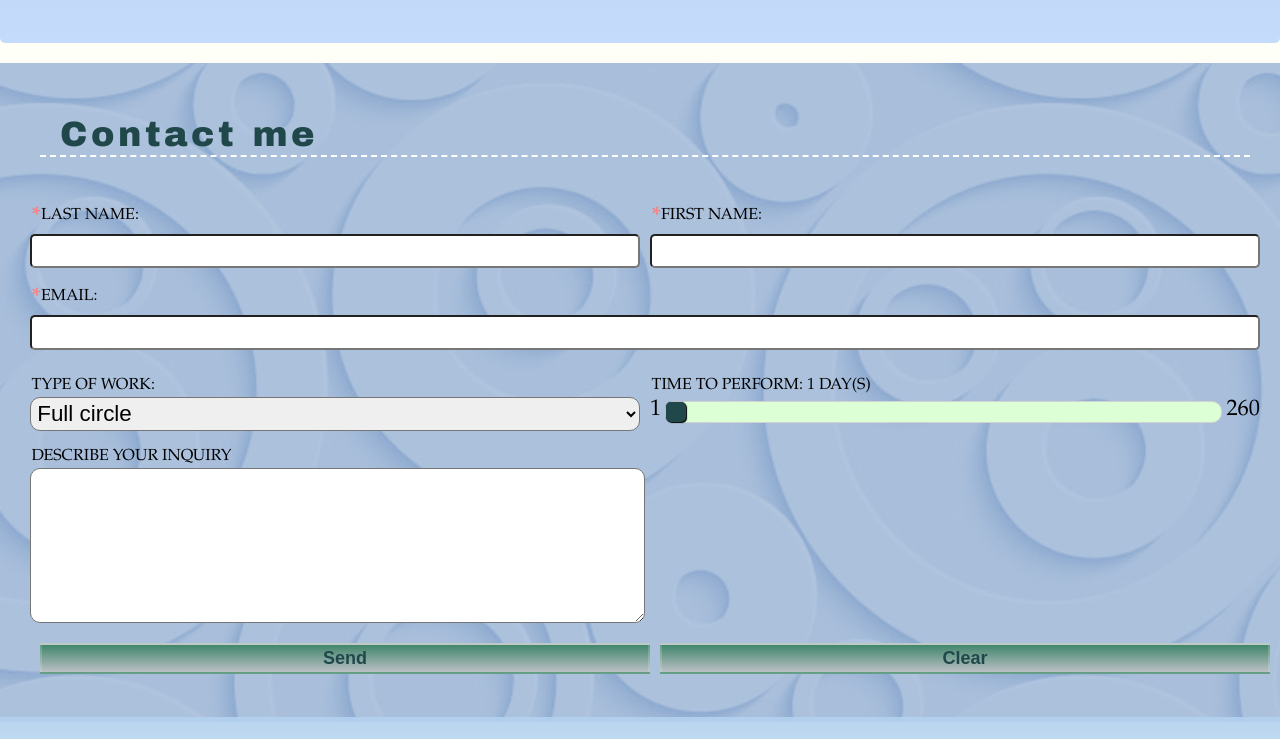
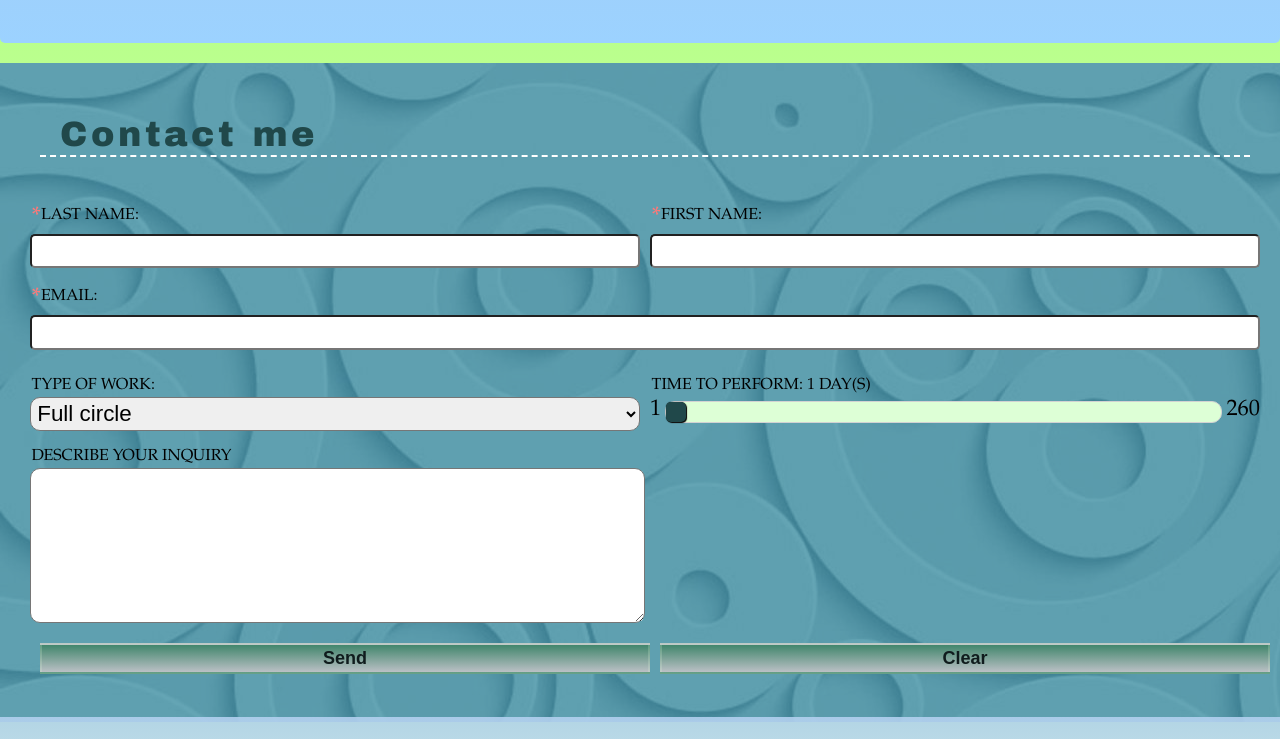
Before and after one commit to NastiaKyrakina/Angular-7, a plain HTML site: page index.html in a window 1280 px wide. Shown: the part 1448-2187 px from the top of the page. Drawn offline with Linux system fonts and the light colour scheme; a web font is replaced by a local one.

Commit message:
Change color styles

```diff
--- a/style/styles.css
+++ b/style/styles.css
@@ -7,7 +7,7 @@ html{
 }
 
 body{
-    background-image: repeating-linear-gradient(to bottom, rgba(255, 227, 170, 0.84), rgba(255, 255, 224, 0.84), rgba(254, 255, 253, 0.78));
+    background-image: repeating-linear-gradient(to bottom, #BFFF96, #AAFF72, #BFFF96);
     font-family: "book antiqua", 'monaco', serif;
 }
 
@@ -62,7 +62,7 @@ header h1{
     position: absolute;
     font-size: 3em;
     word-break: break-word;
-    color: rgb(163, 235, 243);;
+    color: rgb(1, 230, 255);
     text-shadow: 6px 6px 4px rgba(0, 0, 0, 0.81);
 }
 
@@ -81,6 +81,7 @@ nav {
 
     width: 100%;
     background-color: rgba(104, 251, 178, 0.47);
+    color: lightsteelblue;
     text-align: right;
     position: fixed;
     left: 0;
@@ -129,10 +130,9 @@ header li{
 /*About block*/
 
 .cover {
-
     margin-top: -5px;
     padding: 2% 8%;
-    background-image: linear-gradient(to bottom, lightsteelblue, #c5dbfc);
+    background-image: linear-gradient(to bottom, lightsteelblue, #9CD2FF	);
     background-blend-mode: darken;
     border-radius: 5px;
 }
@@ -272,8 +272,8 @@ figure:hover figcaption{
 
 .order {
     background-image: url("../img/form_back.jpg");
-    background-color: lightsteelblue;
-    background-blend-mode: color-burn;
+    background-color: #286b80;
+    background-blend-mode: soft-light;
     padding: 20px 10px 20px 20px;
 }
 
@@ -370,7 +370,7 @@ button{
     cursor: pointer;
     font-size: large;
     font-weight: bold;
-    color: #20484a;
+    color: #101c1d;
     margin: 10px;
     padding: 3px;
 }
```
